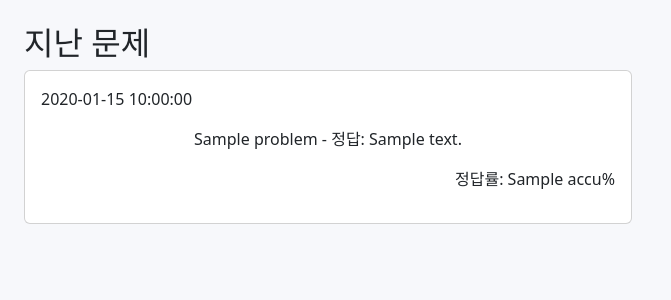
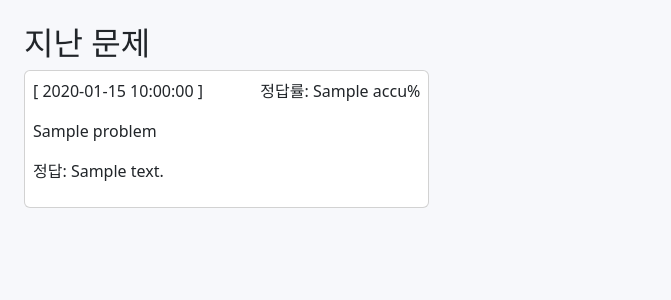
Before and after one commit to seo-dongyeon/DailyDrop, a Flask app: template templates/quiz/archive.html in a window 1280 px wide. Shown: the part 64-364 px from the top of the page, without its empty margins (0-671 px from the left). Run offline with Flask 3, Linux system fonts and the light colour scheme; the template is opened without the code that fills it: most values are stand-ins (such as "Sample title", 1, 10 or a date in 2020).

Commit message:
archive.html 수정

```diff
--- a/templates/quiz/archive.html
+++ b/templates/quiz/archive.html
@@ -4,18 +4,19 @@
 <h2>지난 문제</h2>
 {# ===== [팀원 A 작업 영역] ===== #}
 {# TODO: 지난 문제 카드 그리드 + 내 결과 #}
-<div class="row g-3">
+<div class="row g-2">
   {% for p in problems %}
-    <div class="col-md-6">
-      <div class="card p-3 mb-3">
+    <div class="col-md-4">
+      <div class="card p-2 mb-2">
+        <p class="d-flex justify-content-between">
+          <span>[ {{ p.date }} ]</span>
+          <span>정답률: {{ accu_list[loop.index0] }}%</span>
+        </p>
         <p class="text-start">
-          {{ p.date }}
+          {{ p.title }}
         </p>
-        <p class="text-center">
-          {{ p.title }} - 정답: {{p.answer}}
-        </p>
-        <p class="text-end">
-          정답률: {{ accu_list[loop.index0] }}%
+        <p class="text-start">
+          정답: {{p.answer}}
         </p>
       </div>
     </div>
```
